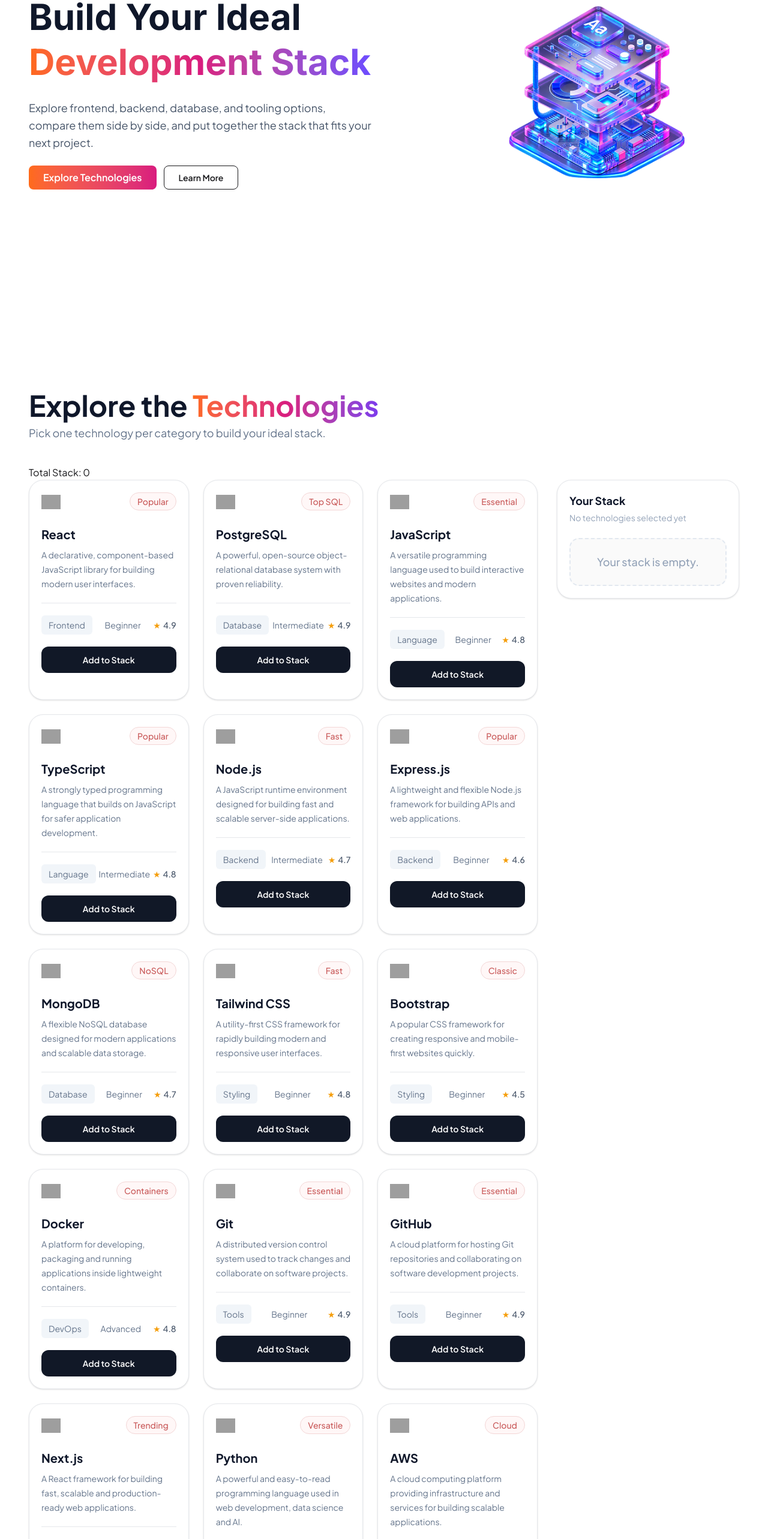
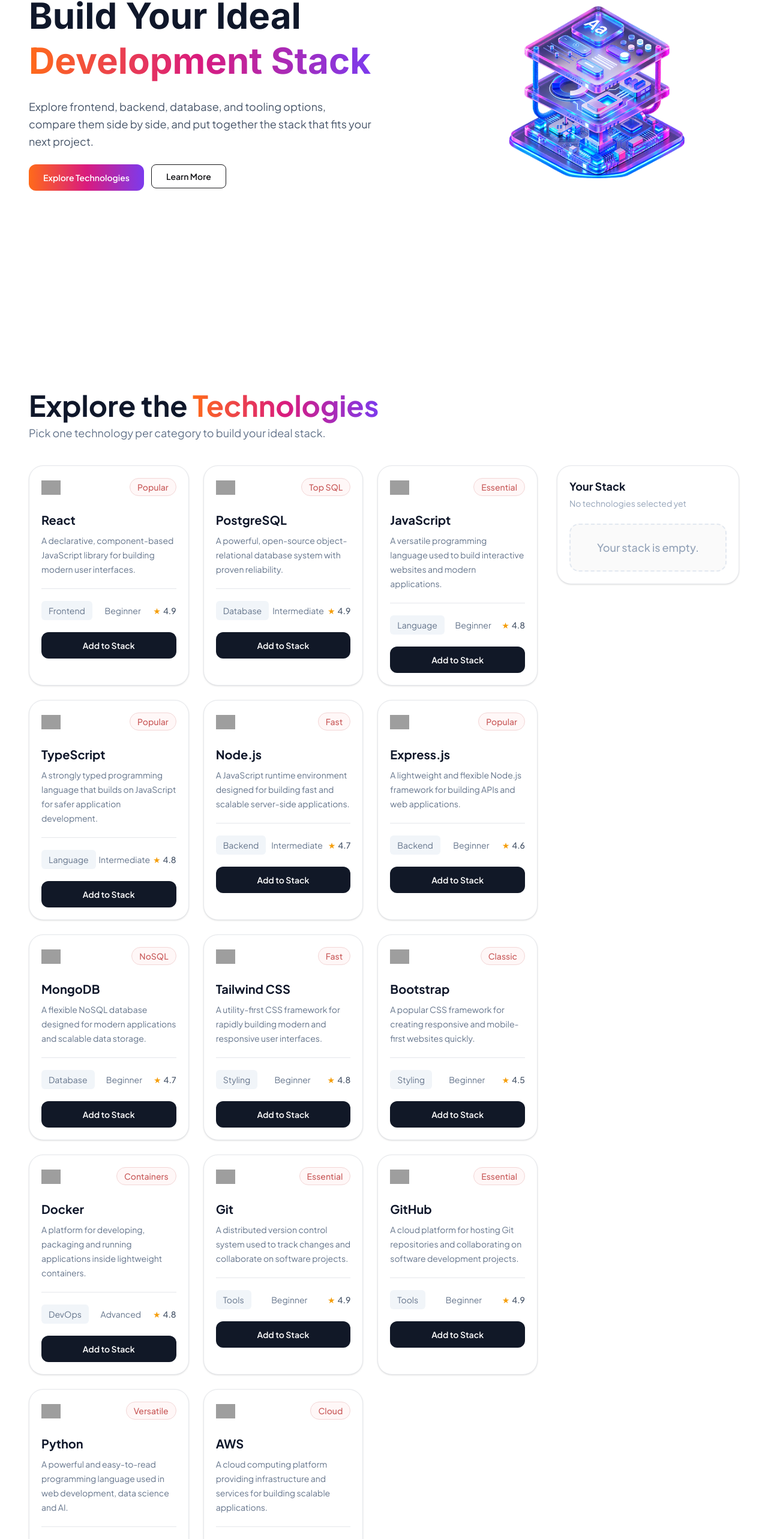
Before and after one commit to pavelsolutions/devstack, a React (Vite) app: page / in a window 1280 px wide. Shown: the part 212-2778 px from the top of the page at 60% size. Built offline with nearby package versions, Linux system fonts and the light colour scheme; grey boxes are pictures that could not be loaded.

Commit message:
Loading Spinner Added Successfully

```diff
--- a/public/data.json
+++ b/public/data.json
@@ -119,16 +119,7 @@
     "difficulty": "Beginner",
     "badge": "Essential"
   },
-  {
-    "id": "nextjs",
-    "name": "Next.js",
-    "category": "Frontend",
-    "description": "A React framework for building fast, scalable and production-ready web applications.",
-    "icon": "https://icon.icepanel.io/Technology/svg/Next.js.svg",
-    "rating": 4.8,
-    "difficulty": "Intermediate",
-    "badge": "Trending"
-  },
+
   {
     "id": "python",
     "name": "Python",
--- a/src/App.tsx
+++ b/src/App.tsx
@@ -5,6 +5,7 @@
 import Technologies from "./components/Technology/Technologies"
 import type { ITechnology } from "./types/technology"
 import { Bounce, ToastContainer } from "react-toastify"
+import LoadingSpinner from "./components/LoadingSpinner"
 
 const technologyFetch = async (): Promise<ITechnology[]> => {
   const response = await fetch('/data.json');
@@ -19,7 +20,7 @@
     <>
       <Navbar />
       <Banner />
-      <Suspense fallback={<h1>Loading........</h1>}>
+      <Suspense fallback={<LoadingSpinner />}>
         <Technologies technologiesPromise={technologiesPromise} />
       </Suspense>
       <Footer />
--- a/src/components/Banner.tsx
+++ b/src/components/Banner.tsx
@@ -8,7 +8,10 @@
           <h1 className="font-inter text-5xl font-bold leading-tight text-[#0F172A] text-[30px] text-center lg:text-left lg:text-6xl">
             Build Your Ideal
             <br />
-            <span className="bg-linear-to-r from-[#FF6A1A] via-[#D91B7E] to-[#6D4CFF] bg-clip-text text-transparent">
+            {/* <span className="bg-linear-to-r from-[#FF6A1A] via-[#D91B7E] to-[#6D4CFF] bg-clip-text text-transparent">
+              Development Stack
+            </span> */}
+            <span className="brand-gradient-text">
               Development Stack
             </span>
           </h1>
@@ -21,10 +24,13 @@
             next project.
           </p>
           <div className="flex flex-wrap gap-3 text-sm">
-            <button className="btn rounded-lg border-none bg-linear-to-r from-[#FF6B1A] to-[#D91B7E] px-6 text-base font-semibold text-white shadow-none hover:from-[#FF6B1A] hover:to-[#D91B7E]">
+            {/* <button className="btn rounded-lg border-none bg-linear-to-r from-[#FF6B1A] to-[#D91B7E] px-6 text-base font-semibold text-white shadow-none hover:from-[#FF6B1A] hover:to-[#D91B7E]">
+              Explore Technologies
+            </button> */}
+            <button className="brand-gradient rounded-xl px-6 py-3 font-semibold text-white transition hover:scale-105">
               Explore Technologies
             </button>
-            <button className="btn btn-outline rounded-lg px-6">
+            <button className="btn btn-outline rounded-lg px-6 transition hover:scale-105">
               Learn More
             </button>
           </div>
@@ -33,7 +39,8 @@
           <img
             alt="Development Stack"
             src={BannerImg}
-            className="w-full rounded-lg transition-all duration-300 hover:scale-105 hover:shadow-2xl"
+            className="w-full rounded-lg transition-all duration-300 hover:scale-105"
+          // className="w-full rounded-lg transition-all duration-300 hover:scale-105 hover:shadow-2xl"
           />
         </div>
       </div>
--- /dev/null
+++ b/src/components/LoadingSpinner.tsx
@@ -0,0 +1,14 @@
+const LoadingSpinner = () => {
+    return (
+        // <div className="flex min-h-[50vh] items-center justify-center">
+        //   <div className="h-14 w-14 animate-spin rounded-full border-4 border-gray-200 border-t-[#D91B7E]"></div>
+        // </div>
+
+        <div className="flex min-h-[50vh] items-center justify-center">
+            {/* <span className="loading loading-spinner loading-lg text-secondary"></span> */}
+            <span className="loading loading-spinner h-20 w-20 text-brand-pink"></span>
+        </div>
+    );
+};
+
+export default LoadingSpinner;
--- a/src/components/Technology/Technologies.tsx
+++ b/src/components/Technology/Technologies.tsx
@@ -27,8 +27,12 @@
     const selectStack = selectedStack.filter((stack) => stack.id !== revomveStack.id);
     setSelectedStack(selectStack);
 
+    toast.info(`${revomveStack.name} removed from your stack!`);
+  }
 
-    toast.info(`${revomveStack.name} removed from your stack!`);
+  const handleRemoveAllStack = () => {
+    setSelectedStack([])
+    toast.warning(`Removed all from your stack!`);
   }
 
   return (
@@ -37,7 +41,10 @@
         <div className="mb-10">
           <h1 className="text-4xl font-bold text-[#0F172A] text-[24px] text-center lg:text-left lg:text-5xl">
             Explore the{" "}
-            <span className="bg-linear-to-r from-[#FF6A1A] via-[#D91B7E] to-[#7C3AED] bg-clip-text text-transparent">
+            {/* <span className="bg-linear-to-r from-[#FF6A1A] via-[#D91B7E] to-[#7C3AED] bg-clip-text text-transparent">
+              Technologies
+            </span> */}
+            <span className="brand-gradient-text">
               Technologies
             </span>
           </h1>
@@ -45,7 +52,6 @@
             Pick one technology per category to build your ideal stack.
           </p>
         </div>
-        <h1>Total Stack: {selectedStack.length}</h1>
         <div className="flex flex-col gap-8 xl:flex-row">
           {/* Technology Card */}
           <div className="w-full xl:w-228 grid flex-1 grid-cols-1 justify-items-center gap-6 md:grid-cols-2 lg:grid-cols-3">
@@ -93,8 +99,8 @@
                 ) : (
 
                   <button
-                    onClick={() => setSelectedStack([])}
-                    className="mt-12 w-full cursor-pointer rounded-lg border border-[#FECACA] bg-white py-2 text-sm font-semibold text-[#C2413B] transition hover:bg-[#FFF5F5]"
+                    onClick={handleRemoveAllStack}
+                    className="mt-12 w-full cursor-pointer rounded-lg border border-[#C2413B] bg-white py-2 text-sm font-semibold text-[#C2413B] transition hover:bg-[#FFF5F5]"
                   >
                     Remove All
                   </button>
--- a/src/index.css
+++ b/src/index.css
@@ -5,4 +5,29 @@
 @theme {
   --font-jakarta: "Plus Jakarta Sans", sans-serif;
   --font-inter: "Inter", sans-serif;
+
+  --color-brand-orange: #ff6a1a;
+  --color-brand-pink: #d91b7e;
+  --color-brand-violet: #7c3aed;
 }
+
+@utility brand-gradient {
+  background-image: linear-gradient(
+    to right,
+    var(--color-brand-orange),
+    var(--color-brand-pink),
+    var(--color-brand-violet)
+  );
+}
+
+@utility brand-gradient-text {
+  background-image: linear-gradient(
+    to right,
+    var(--color-brand-orange),
+    var(--color-brand-pink),
+    var(--color-brand-violet)
+  );
+
+  background-clip: text;
+  color: transparent;
+}
```
